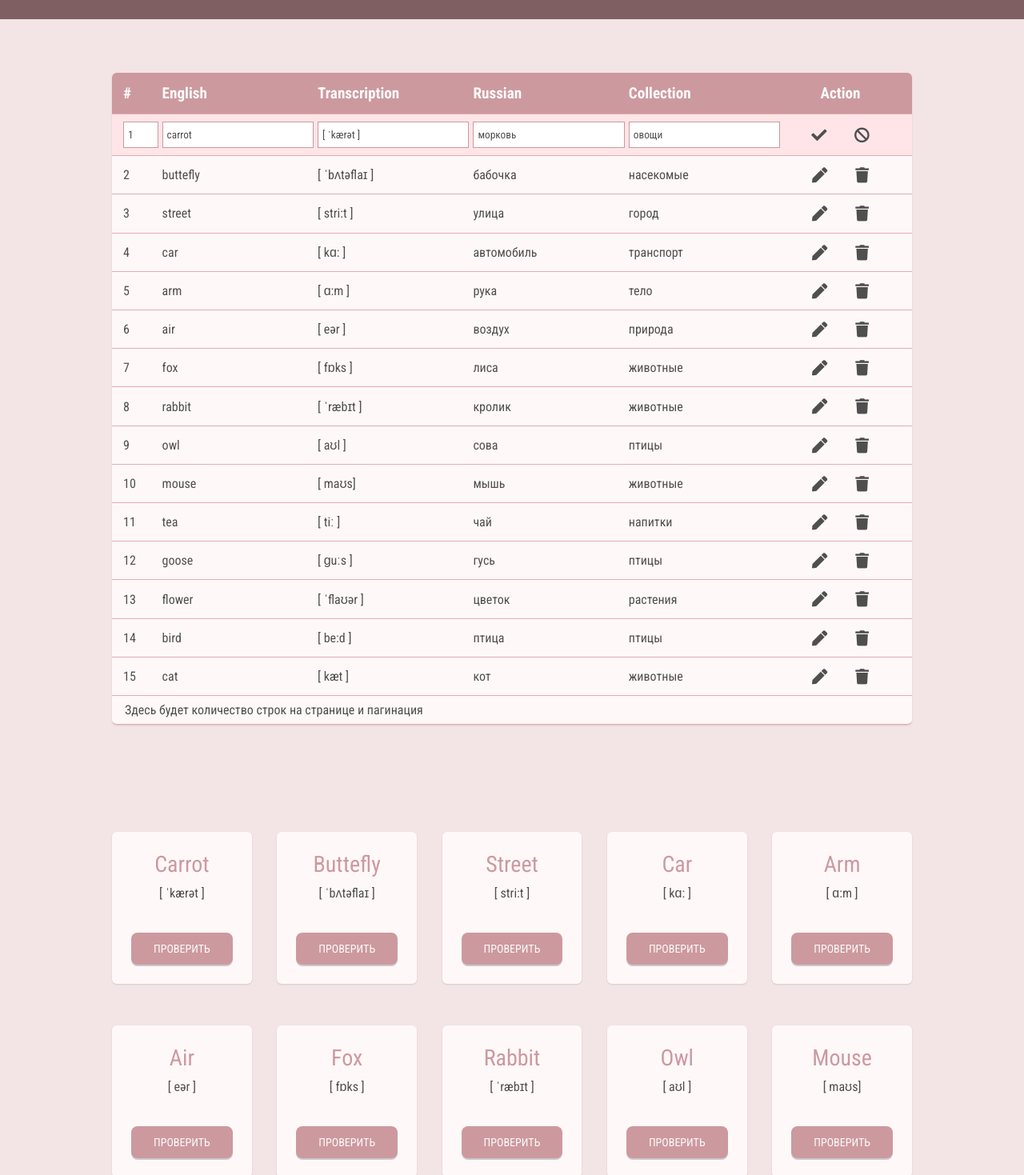
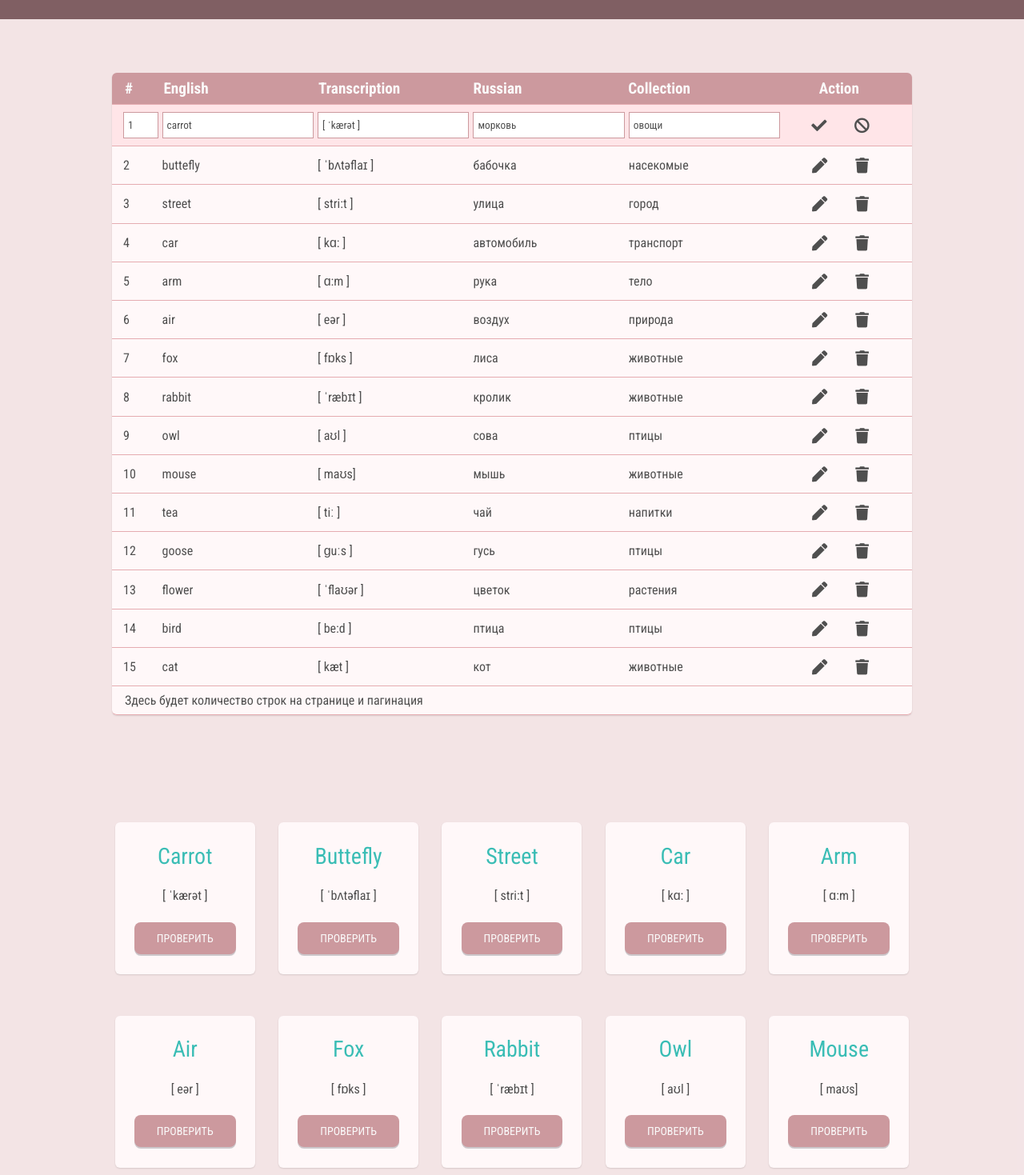
Before and after one commit to AlenaGM/flashcards-app, a React (Create React App) app: page / in a window 1280 px wide. Shown: the part 61-1530 px from the top of the page at 80% size. Built offline with nearby package versions, Linux system fonts and the light colour scheme.

Commit message:
card interaction

```diff
--- a/src/components/appGame/AppGame.js
+++ b/src/components/appGame/AppGame.js
@@ -3,7 +3,7 @@ import Playground from '../playground/Playground';
 
 const AppGame = () => {
     return (
-        <div class="app__game">
+        <div className="app__game">
             <Playground/>
         </div>
     )
--- a/src/components/appGame/appGame.scss
+++ b/src/components/appGame/appGame.scss
@@ -4,7 +4,7 @@
         display: flex;
         flex-direction: column;
         align-items: center;
-        justify-content: space-around;
+        justify-content: center;
         width: 100vw;
         padding: 16px;
     }
--- a/src/components/appHome/AppHome.js
+++ b/src/components/appHome/AppHome.js
@@ -3,7 +3,7 @@ import Table from '../table/Table';
 
 const AppHome = () => {
     return (
-        <div class="app__home">
+        <div className="app__home">
             <Table/>
         </div>
     )
--- a/src/components/appHome/appHome.scss
+++ b/src/components/appHome/appHome.scss
@@ -4,7 +4,6 @@
         flex-direction: column;
         align-items: center;
         justify-content: space-around;
-        width: 100vw;
         padding: 16px;
     }
 }
--- a/src/components/card/Card.js
+++ b/src/components/card/Card.js
@@ -1,14 +1,25 @@
+import React, {useState} from "react";
 import './card.scss';
 import '../../styles/button.scss';
 
+
 const Card = (props) => {
+
+    const [pressed, setPressed] = useState( false);
+
+    const handleClick = () => {
+        setPressed(!pressed);
+        console.log('privet')
+    }
+
     return (
     <>
         <div>{props.english}</div>
         <div>{props.transcription}</div>
-        <div>{props.russian}</div>
-        <div>
-            <button className="button">Проверить</button>
+        <div onClick = {handleClick}>
+            {pressed ?
+                <div className="card_translation">{props.russian}</div> :
+                <button className="button">Проверить</button>}
         </div>
     </>
     )
--- a/src/components/playground/playground.scss
+++ b/src/components/playground/playground.scss
@@ -8,36 +8,26 @@
     width: 100%;
     max-width: 1000px;
     margin: 4vw auto;
-    justify-content: space-between;
+    justify-content: space-evenly;
     column-gap: 2vw;
     row-gap: 4vw;
     &__card {
         display: flex;
         flex-direction: column;
-        justify-content: space-between;
+        justify-content: space-around;
         align-items: center;
         text-align: left;
+        width: 175px;
+        min-height: 190px;
         border-radius: 6px;
         box-shadow: 0px 1px 2px 0px #0000001F;
-        padding: 24px;
+        padding: 14px;
         background-color: $table-bg;
 
-        div:not(:last-of-type) {
-            padding-bottom: 10px;
-        }
-
-        div:first-of-type {
-            color: $btn;
+        div:first-of-type:not(.card_translation) {
+            color: $text-color;
             font-size: calc(12px + 2vmin);
             text-transform: capitalize;
-        }
-
-        div:nth-of-type(3) {
-            display: none;
-        }
-
-        div:last-of-type {
-            padding-top: 30px;
         }
 
         &:hover{
@@ -45,4 +35,10 @@
         }
     }
 }
-//Change to here
+
+.card_translation {
+    color: $btn;
+    font-size: calc(6px + 2vmin);
+    text-transform: capitalize;
+    padding: 0px 28px 12px 28px;
+}
--- a/src/components/table/Table.js
+++ b/src/components/table/Table.js
@@ -6,6 +6,7 @@ const Table = () => {
     return (
         <>
             <table className="app__table table">
+                <thead>
                     <tr className="table__row">
                         <th>#</th>
                         <th>English</th>
@@ -14,6 +15,8 @@ const Table = () => {
                         <th>Collection</th>
                         <th>Action</th>
                     </tr>
+                </thead>
+                <tbody>
                 {
                     words.map((word) =>
                     <>
@@ -42,6 +45,7 @@ const Table = () => {
                     )
                 }
                 <tr className="table__row">Здесь будет количество строк на странице и пагинация</tr>
+                </tbody>
             </table>
         </>
     )
--- a/src/components/table/table.scss
+++ b/src/components/table/table.scss
@@ -8,34 +8,15 @@
     margin: 4vw auto;
     border-radius: 6px;
     box-shadow: 0px 1px 2px 0px #0000001F;
-    &__row {
-        display: flex;
-        justify-content: space-between;
-        align-items: center;
-        text-align: left;
-        border-bottom: 1px solid $row-border;
-        padding: 14px;
-        background-color: $table-bg;
-
-        &:hover:not(:first-of-type, :last-of-type, .row_edit){
-            background-color: $row-hover;
-        }
-
-        &:first-of-type {
+        thead .table__row {
             border-top-left-radius: 6px;
             border-top-right-radius: 6px;
+            border-bottom-left-radius: 0px;
+            border-bottom-right-radius: 0px;
             background-color: $table-border;
                 @media screen and (max-width: 450px){
                     display: none;
                     }
-            }
-        &:last-of-type {
-            padding: 8px 16px;
-            border-bottom-left-radius: 6px;
-            border-bottom-right-radius: 6px;
-            color:$text-main;
-            }
-
                 th {
                     width: 20%;
                     padding-right: 5px;
@@ -56,6 +37,27 @@
                         width: 15%;
                         text-align: center;
                     }
+                }
+        }
+
+    &__row {
+        display: flex;
+        justify-content: space-between;
+        align-items: center;
+        text-align: left;
+        border-bottom: 1px solid $row-border;
+        padding: 14px;
+        background-color: $table-bg;
+
+        &:hover:not(:first-of-type, :last-of-type, .row_edit){
+            background-color: $row-hover;
+        }
+
+        &:last-of-type {
+            padding: 8px 16px;
+            border-bottom-left-radius: 6px;
+            border-bottom-right-radius: 6px;
+            color:$text-main;
             }
 
         td {
--- a/src/styles/style.scss
+++ b/src/styles/style.scss
@@ -3,7 +3,7 @@
 @import './button';
 
 body {
-    min-width: 350px;
+    min-width: 300px;
 }
 
 #root {
```
Also changed, not shown: src/components/card/card.scss (line endings or trailing spaces). Lines whose indentation alone changed are shown as unchanged.
